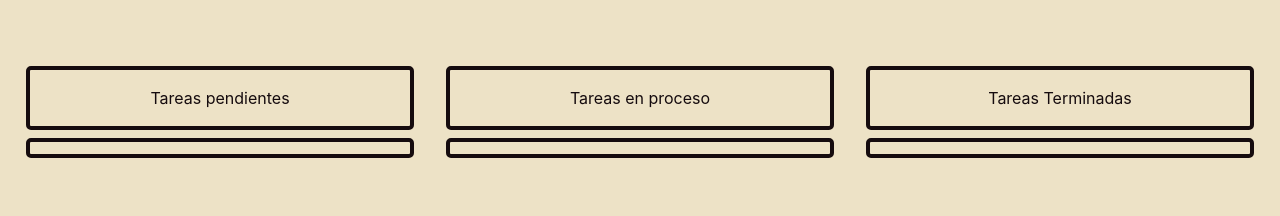
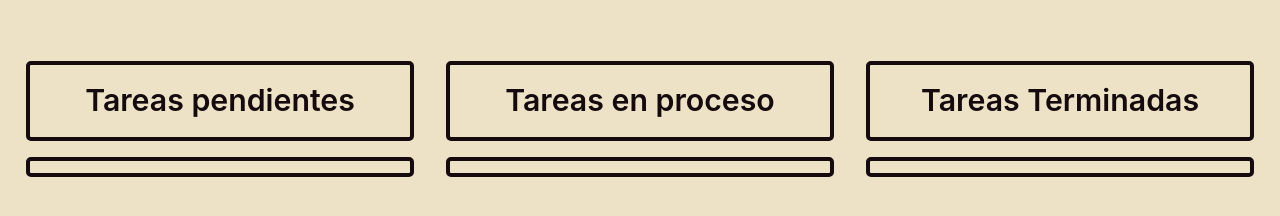
Before and after one commit to CiroMirkin/Kan-Ban, a website built with Vite: page index.html in a window 1280 px wide. Shown: the part 96-312 px from the top of the page. Built offline with nearby package versions, Linux system fonts and the light colour scheme.

Commit message:
change: column css styles

```diff
--- a/src/style.css
+++ b/src/style.css
@@ -77,15 +77,18 @@ body {
       width: 100%;
 }
 .column__head {
-      margin: 5px 1rem;
+      margin: 0 1rem;
       padding: 1rem .5rem;
       border: var(--border-2);
       border-radius: 5px;
+      font-size: 3ch;
+      font-weight: 600;
+      line-height: 2ch;
       text-align: center;
       color: var(--font-color);
 }
 .column__taskList {
-      margin: .5rem 1rem;
+      margin: 1rem;
       padding: .4rem;
       list-style: none;
       border: var(--border-2);
```
